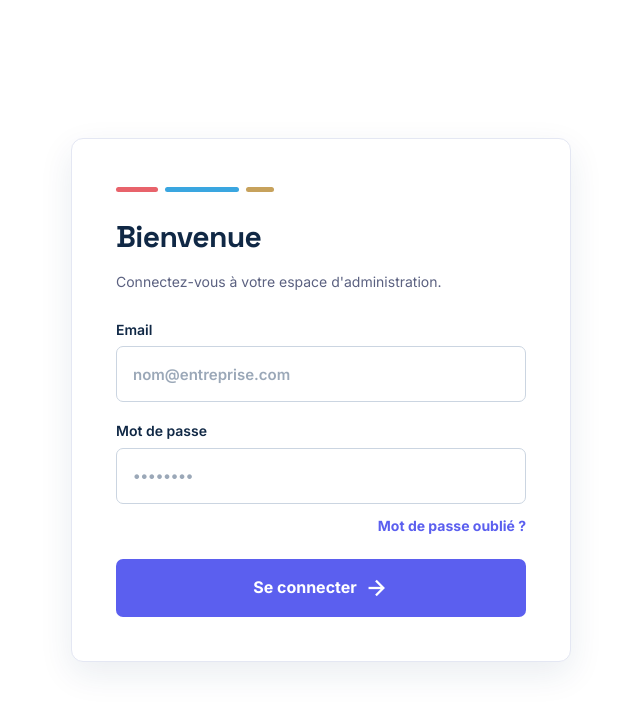
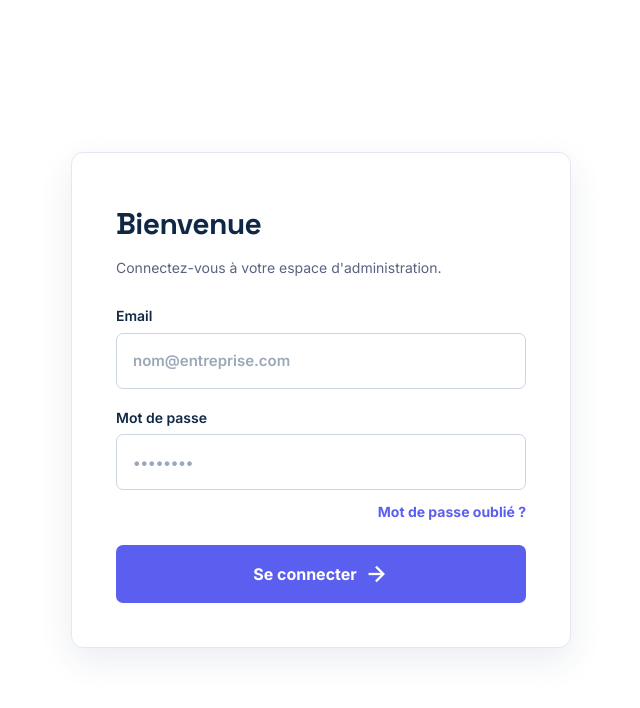
Before and after one commit to lydiedouti09-crypto/HANDELNEX, a React (Vite) app: page /admin/login in a window 1280 px wide. Shown: the top 708 px of the page, without its empty margins (319-959 px from the left). Built offline with nearby package versions, Linux system fonts and the light colour scheme.

Commit message:
page de connection

```diff
--- a/src/pages/admin/AdminLogin.jsx
+++ b/src/pages/admin/AdminLogin.jsx
@@ -27,11 +27,6 @@ function AdminLogin() {
   return (
     <div className="admin-login">
       <form onSubmit={handleSubmit} className="admin-login-form">
-        <div className="admin-login-accent" aria-hidden="true">
-          <span className="accent-coral" />
-          <span className="accent-sky" />
-          <span className="accent-gold" />
-        </div>
         <h1>Bienvenue</h1>
         <p className="admin-login-subtitle">Connectez-vous à votre espace d'administration.</p>
         {error && <p className="admin-login-error">{error}</p>}
```
